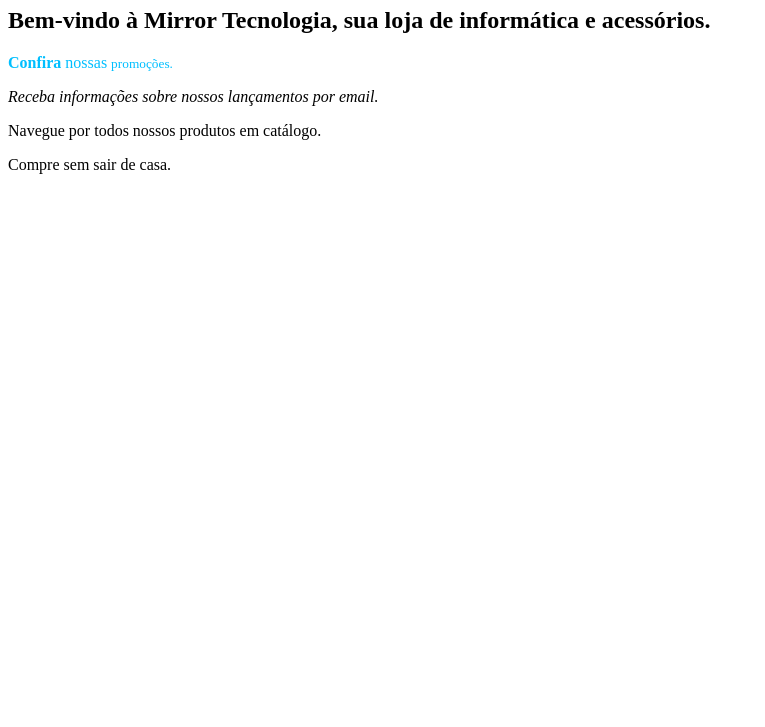
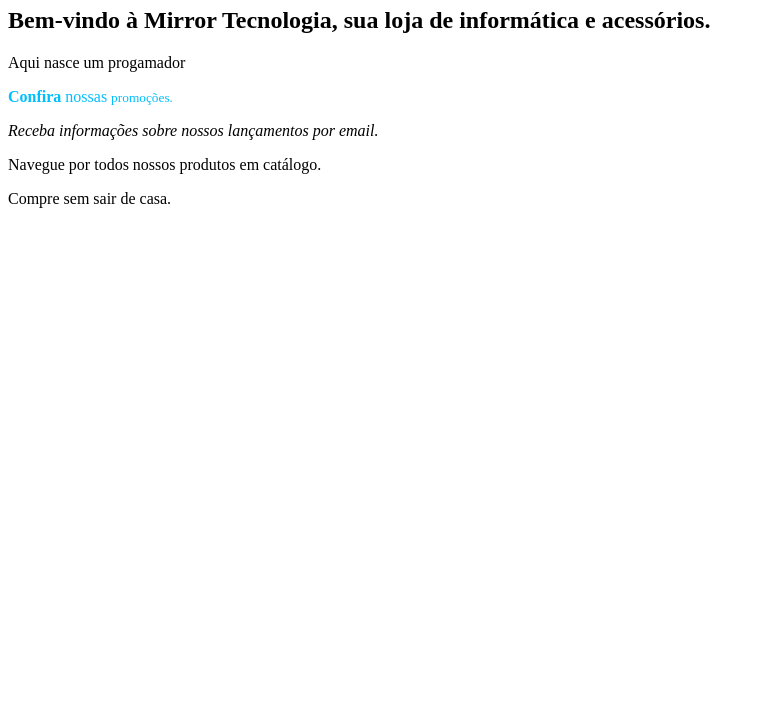
Before and after one commit to JhonatanAragao/Dis.-WEB-responsiva, a plain HTML site: page index.html in a window 1280 px wide. Shown: the part 73-800 px from the top of the page, without its empty margins (0-765 px from the left). Drawn offline with Linux system fonts and the light colour scheme.

Commit message:
add aqui nasce um prog..

```diff
--- a/index.html
+++ b/index.html
@@ -10,6 +10,7 @@
 
 <h2>Bem-vindo à Mirror Tecnologia, sua loja de informática e acessórios.</h2>
 
+<p>Aqui nasce um progamador</p>
 <p><b><font color="#00BFFF">Confira</b> nossas <small>promoções.</small></font></p>
 <p><i>Receba informações sobre nossos lançamentos por email.</i></p>
 <p>Navegue por todos nossos produtos em catálogo.</p>
```
